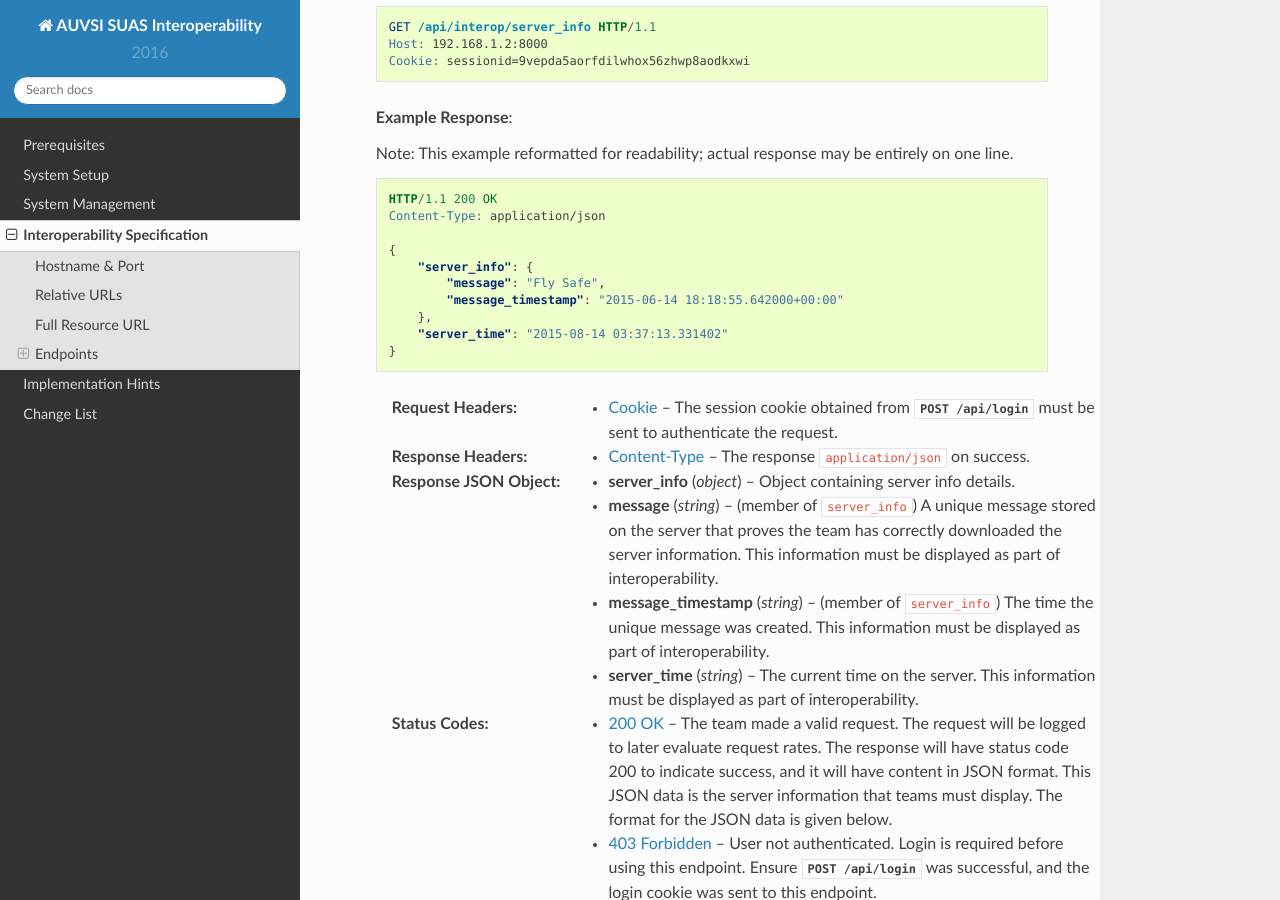
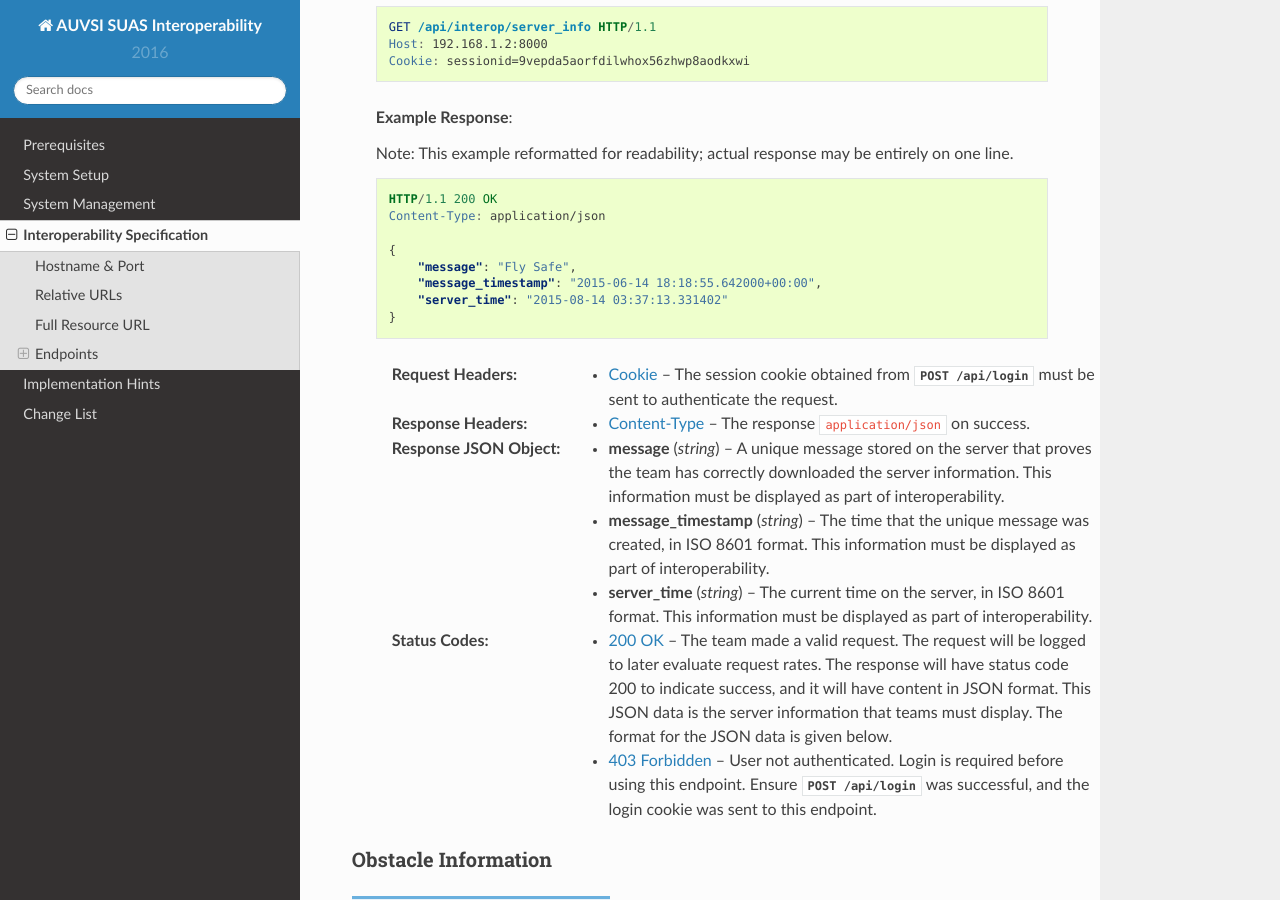
Before and after one commit to williamstern/interop, a Sphinx documentation site: the page built from docs/spec.rst, in a window 1280 px wide and 900 px high, scrolled down 2874 px. Built offline with Sphinx 7.4.7 and the Read the Docs theme 2.0.0, drawn with Linux system fonts in a browser that asks for light colours.

Commit message:
Flatten server_info endpoint and provide time in ISO 8601
As described in #109, we simplify the server_info endpoint by removing
the inner JSON object, placing its fields in the top level object.

Additionally, use isoformat() to return the timestamps in ISO 8601
format. Making the format well-defined makes writing client code easier.
The practical change is very little.

Before: 2015-09-02 02:27:44.224778+00:00
After:  2015-09-02T02:27:44.224778+00:00

```diff
--- a/docs/spec.rst
+++ b/docs/spec.rst
@@ -179,10 +179,8 @@ Server Information
       Content-Type: application/json
 
       {
-          "server_info": {
-              "message": "Fly Safe",
-              "message_timestamp": "2015-06-14 18:18:55.642000+00:00"
-          },
+          "message": "Fly Safe",
+          "message_timestamp": "2015-06-14 18:18:55.642000+00:00",
           "server_time": "2015-08-14 03:37:13.331402"
       }
 
@@ -192,20 +190,19 @@ Server Information
 
    :resheader Content-Type: The response ``application/json`` on success.
 
-   :>json object server_info: Object containing server info details.
+   :>json string message: A unique message stored on the server that proves the
+                          team has correctly downloaded the server information.
+                          This information must be displayed as part of
+                          interoperability.
 
-   :>json string message: (member of ``server_info``) A unique message stored
-                          on the server that proves the team has correctly
-                          downloaded the server information.  This information
-                          must be displayed as part of interoperability.
-
-   :>json string message_timestamp: (member of ``server_info``) The time the
-                                    unique message was created.  This
+   :>json string message_timestamp: The time that the unique message was
+                                    created, in ISO 8601 format.  This
                                     information must be displayed as part of
                                     interoperability.
 
-   :>json string server_time: The current time on the server. This information
-                              must be displayed as part of interoperability.
+   :>json string server_time: The current time on the server, in ISO 8601
+                              format. This information must be displayed as
+                              part of interoperability.
 
    :status 200: The team made a valid request. The request will be logged to
                 later evaluate request rates. The response will have status code
```
Also changed, not shown: 5 other files.
